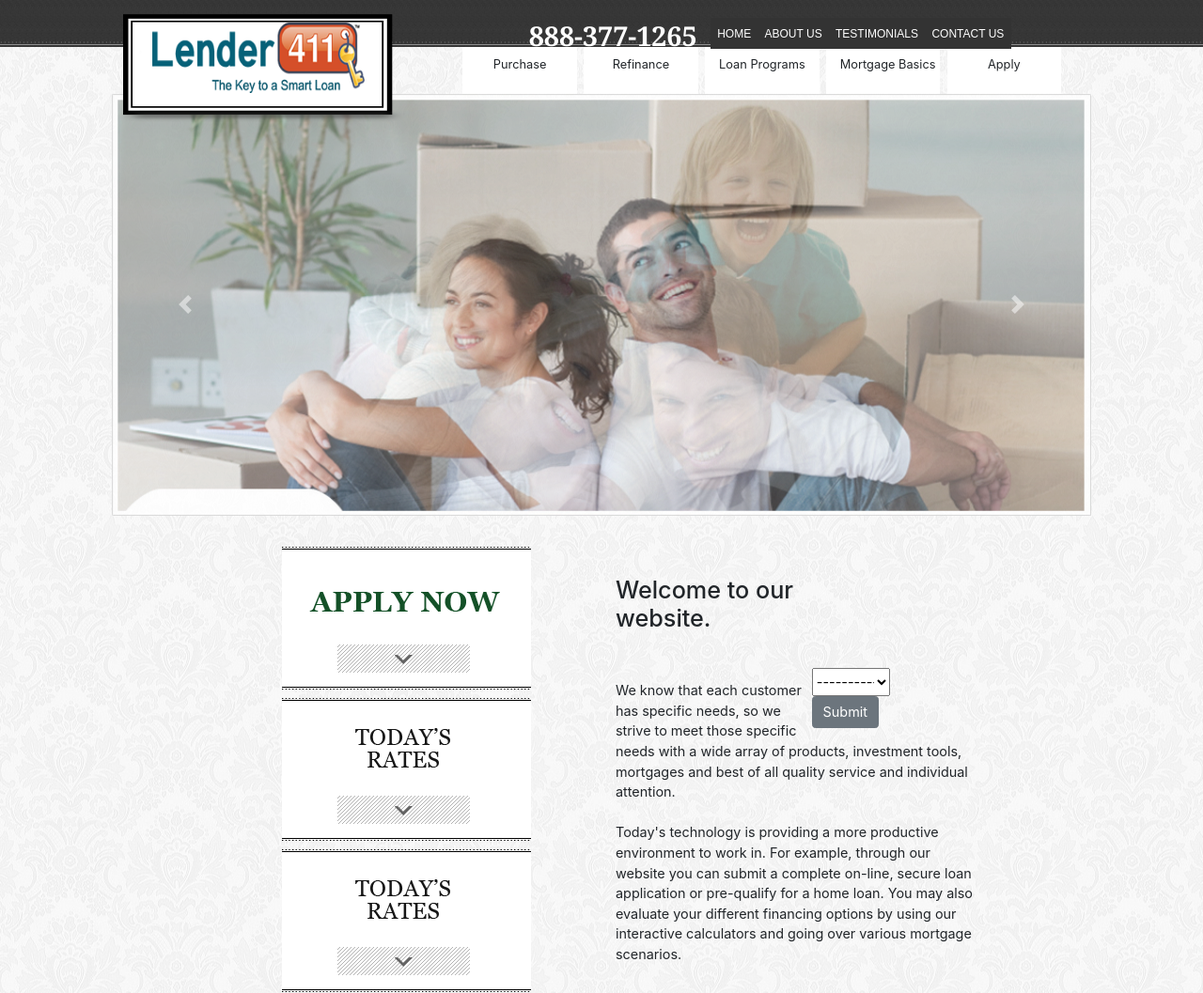
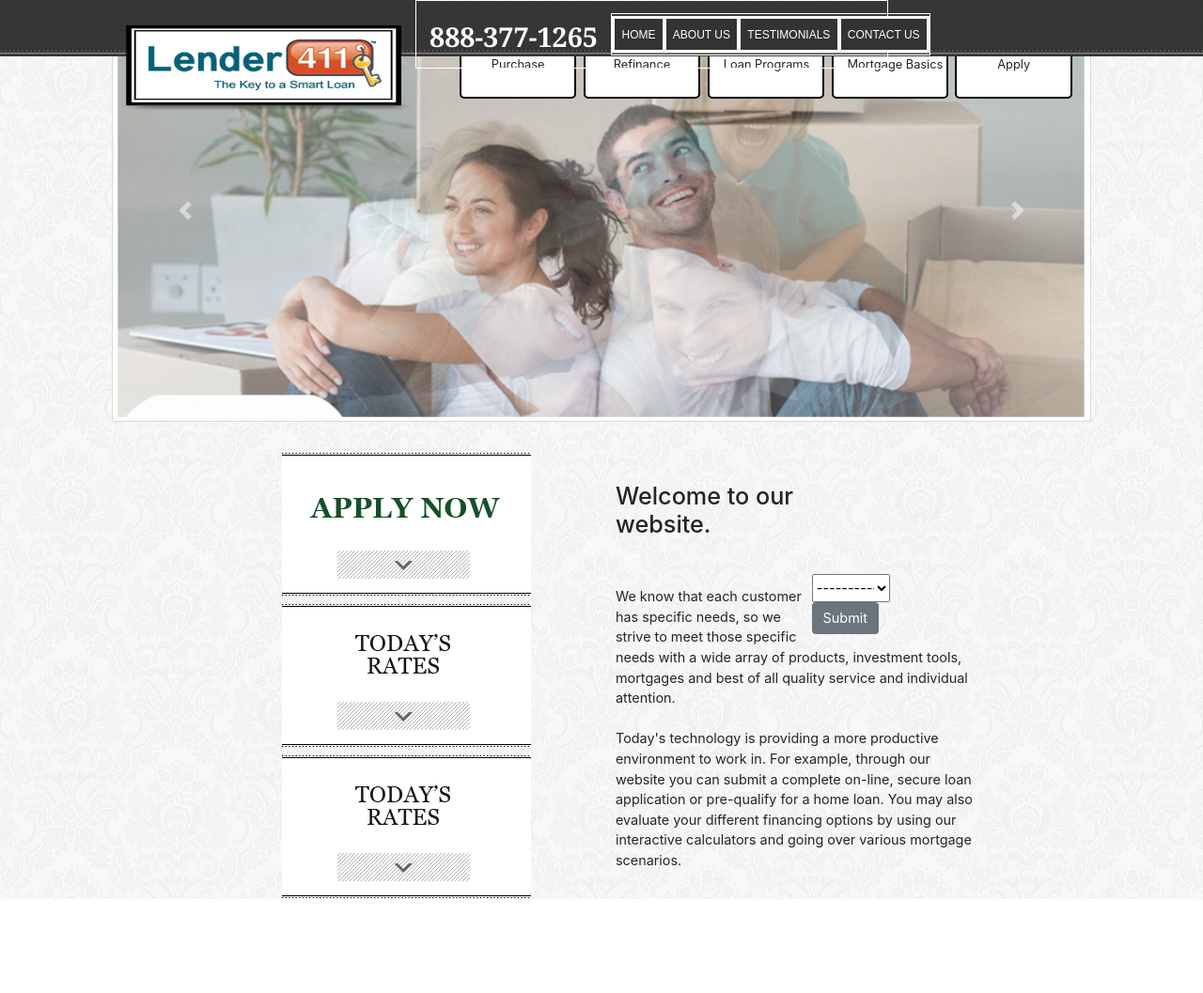
Before and after one commit to kamilAqil/lenderHomePage, a plain HTML site: page index.html in a window 1280 px wide. Shown: the whole page at 94% size. After the commit the page ends 957 px from the top, so only its background shows below. Drawn offline with nearby package versions, Linux system fonts and the light colour scheme.

Commit message:
updated with headroom

```diff
--- /dev/null
+++ b/assets/scroll.js
@@ -0,0 +1,12 @@
+var headroom = require('./headroom/headroom.min.js');
+
+var prevScrollpos = window.pageYOffset;
+window.onscroll = function () {
+    var currentScrollPos = window.pageYOffset;
+    if (prevScrollpos > currentScrollPos) {
+        document.getElementById("subNavRow").style.top = "0";
+    } else {
+        document.getElementById("subNavRow").style.top = "-50px";
+    }
+    prevScrollpos = currentScrollPos;
+}
--- a/assets/style.css
+++ b/assets/style.css
@@ -24,12 +24,14 @@ body {
 }
 
 #fixedTopNav{
-    height: 50px;
+    height: 60px;
+    width: 100%;
+    position: fixed;
     background: url(./lighterBackground.jpg) repeat-x left top ;
     background-size: contain;
     color: white;
-    position: relative;
     margin-bottom: auto;
+    z-index: 2;
 }
 
 .navLink{
@@ -78,8 +80,10 @@ body {
 }
 
 #subNavRow{
-    height: 10%;
-    margin: 0;
+    position: fixed;
+    margin-top: 55px;
+    z-index: 1;
+    width: 100%;
 }
 
 #subNavLinksRow{
@@ -87,15 +91,16 @@ body {
 }
 
 #logoCol{
-    position: relative;
+    position: fixed;
     background-image: url("./logo_stuff/image_border.png");
     background-repeat: no-repeat;
     background-size: 100% 100%;
     background-position: center center;
-    margin-top: -3%;
-    margin-bottom: -3%;
-    z-index: 1;
+    margin-top: 25px;
+    z-index: 3;
+    height: 100px;
     text-align: center;
+    padding: 5px;
 }
 
 
@@ -141,7 +146,8 @@ body {
     margin-right: 1%;
     background-color: white;
     white-space: nowrap;
-    line-height: 2.5;
+    border: 2px solid black;
+    border-radius: 5px;
 }
 
 #linksAndContentRow{
--- a/index.html
+++ b/index.html
@@ -16,29 +16,34 @@
 <body>
     <!-- main container -->
     <div class="container-fluid " id="mainContainer">
+        <!-- logo -->
+        <div class="col-sm-3 col-3 offset-sm-1 offset-1 " id="logoCol">
+            <!-- logoImage -->
+            <img src="./assets/logo_stuff/logo.png" id="logoImage" class="img-fluid" alt="">
+        </div>
         <!-- fixedTopNav -->
             <div class="row" id="fixedTopNav">
-                <div class="col-5 offset-5" id="navColFixedTop">
+                <div class="col-5 offset-4" id="navColFixedTop">
                     <!-- testNav -->
-                    <nav class="navbar navbar-expand-lg navbar-dark" id="darkNav">
+                    <nav class="navbar navbar-expand-lg navbar-dark testBorderWhite" id="darkNav">
                         <a class="navbar-brand" id="phoneNumber" href="#">888-377-1265</a>
-                        <button class="navbar-toggler" type="button" data-toggle="collapse" data-target="#navbarNav" aria-controls="navbarNav"
+                        <button class="navbar-toggler testBorderWhite" type="button" data-toggle="collapse" data-target="#navbarNav" aria-controls="navbarNav"
                             aria-expanded="false" aria-label="Toggle navigation">
-                            <span class="navbar-toggler-icon"></span>
+                            <span class="navbar-toggler-icon testBorderWhite"></span>
                         </button>
-                        <div class="collapse navbar-collapse" id="navbarNav">
-                            <ul class="navbar-nav nav-fill w-100" id="topNavLinkList">
-                                <li class="nav-item">
-                                    <a class="nav-link text-white navLink" href="#">Home <span class="sr-only">(current)</span></a>
+                        <div class="collapse navbar-collapse testBorderWhite" id="navbarNav">
+                            <ul class="navbar-nav nav-fill w-100 testBorderWhite" id="topNavLinkList">
+                                <li class="nav-item testBorderWhite">
+                                    <a class="nav-link text-white navLink testBorderWhite" href="#">Home <span class="sr-only">(current)</span></a>
                                 </li>
-                                <li class="nav-item">
-                                    <a class="nav-link  text-white navLink" href="#">About Us</a>
+                                <li class="nav-item testBorderWhite">
+                                    <a class="nav-link  text-white navLink testBorderWhite" href="#">About Us</a>
                                 </li>
-                                <li class="nav-item">
-                                    <a class="nav-link  text-white navLink" href="#">Testimonials</a>
+                                <li class="nav-item testBorderWhite">
+                                    <a class="nav-link  text-white navLink testBorderWhite" href="#">Testimonials</a>
                                 </li>
-                                <li class="nav-item">
-                                    <a class="nav-link  text-white navLink" href="#">Contact Us</a>
+                                <li class="nav-item testBorderWhite">
+                                    <a class="nav-link  text-white navLink testBorderWhite" href="#">Contact Us</a>
                                 </li>
                             </ul>
                         </div>
@@ -74,13 +79,8 @@
             </div>
             <!-- subNavRow -->
         <div class="row " id="subNavRow">
-            <!-- logo -->
-            <div class="col-sm-3 col-3 offset-sm-1 offset-1 " id="logoCol">
-                        <!-- logoImage -->
-                        <img src="./assets/logo_stuff/logo.png" id="logoImage" class="img-fluid" alt="">
-            </div>
             <!-- linksContainer -->
-            <div class="col-md-7 col-7 " id="linksContainerSubNav">
+            <div class="col-md-7 col-7 offset-4" id="linksContainerSubNav">
                 <!-- row of links -->
                 <div class="row " id="rowOfLinks">
                     <!-- linkONe -->
@@ -203,6 +203,7 @@
         crossorigin="anonymous"></script>
     <script src="https://stackpath.bootstrapcdn.com/bootstrap/4.1.3/js/bootstrap.min.js" integrity="sha384-ChfqqxuZUCnJSK3+MXmPNIyE6ZbWh2IMqE241rYiqJxyMiZ6OW/JmZQ5stwEULTy"
         crossorigin="anonymous"></script>
+        <script src="./assets/scroll.js"></script>
 </body>
 
 </html>
```
Also changed, not shown: assets/headroom/headroom.min.js (added), headroom.min.js (added), sandbox.html (added).
